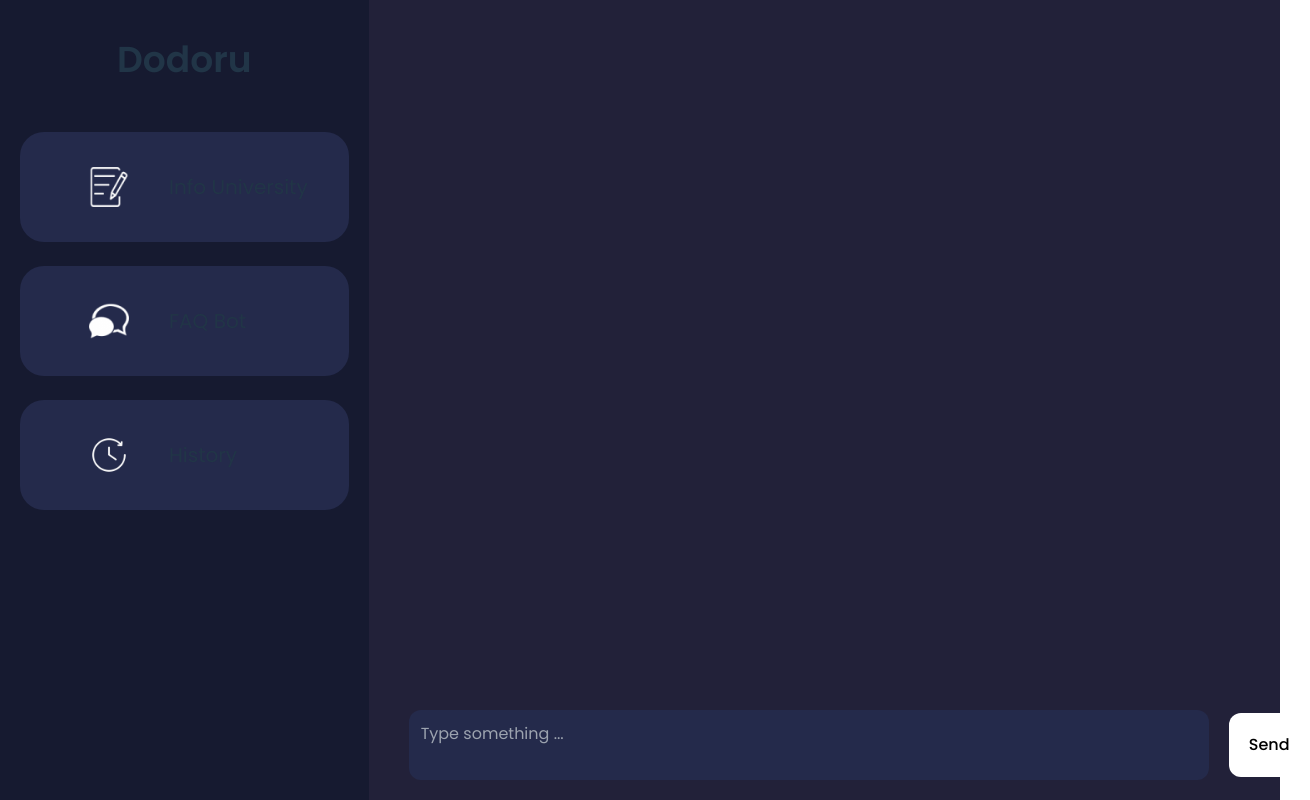
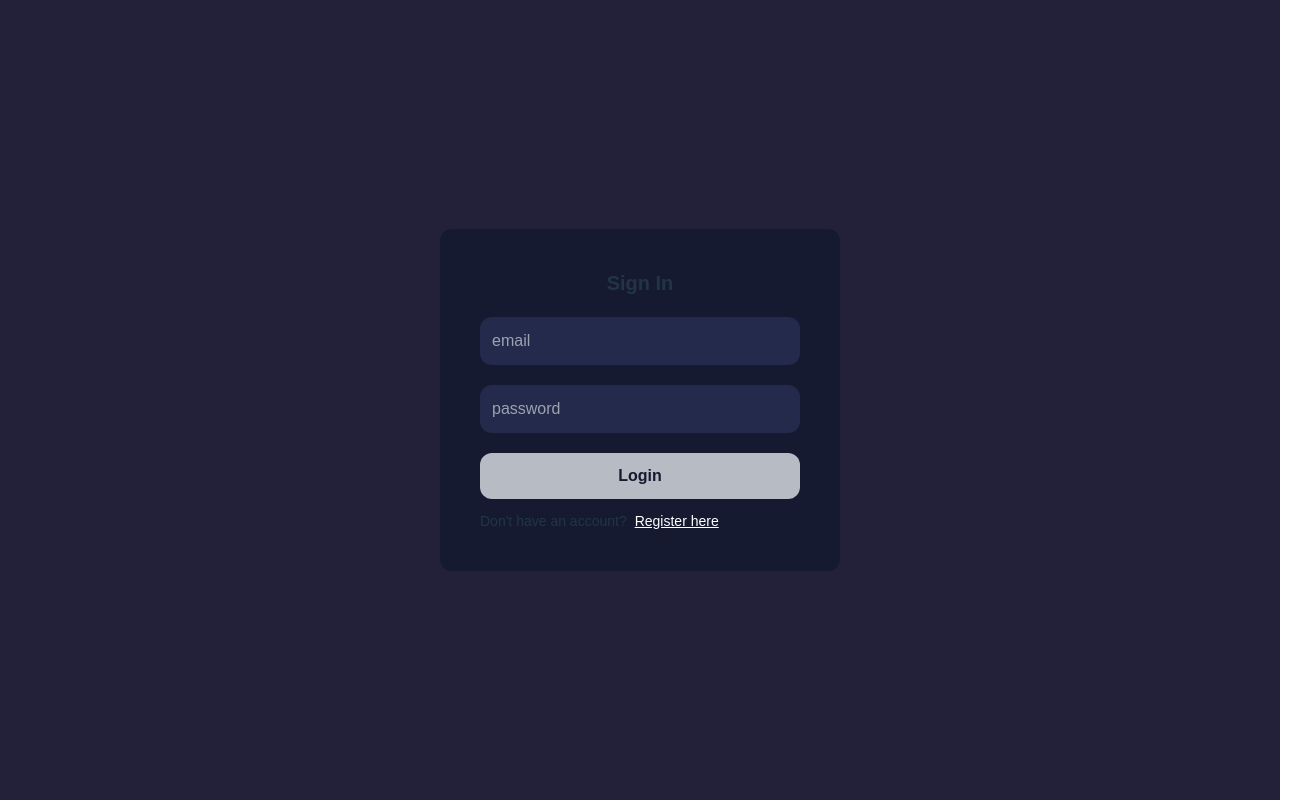
Before and after one commit to kensunjaya/Technoscape_Hackathon, a React (Vite) app: page / in a window 1280 px wide. Shown: the whole page, 1310 px wide, since content can reach past the window. Built offline with nearby package versions, Linux system fonts and the light colour scheme.

Commit message:
firebase init

```diff
--- a/package.json
+++ b/package.json
@@ -13,6 +13,7 @@
     "@google/generative-ai": "^0.12.0",
     "@xenova/transformers": "^2.17.2",
     "dotenv": "^16.4.5",
+    "firebase": "^10.12.2",
     "react": "^18.2.0",
     "react-dom": "^18.2.0",
     "react-router-dom": "^6.23.1",
--- a/src/App.jsx
+++ b/src/App.jsx
@@ -3,13 +3,14 @@ import Faq from "./pages/Faq";
 import History from "./pages/History";
 import { BrowserRouter as Router, Route, Routes } from "react-router-dom";
 import Info from "./pages/Info";
+import Login from "./pages/Login";
 
 function App() {
   return (
     <>
       <Router>
         <Routes>
-          <Route path="/" element={<Faq />} />
+          <Route path="/" element={<Login />} />
           <Route path="/info" element={<Info />} />
           <Route path="/history" element={<History />} />
         </Routes>
--- /dev/null
+++ b/src/context/AuthContext.jsx
@@ -0,0 +1,4 @@
+import { createContext } from "react";
+import "firebase/auth";
+
+export const AuthContext = createContext();
--- /dev/null
+++ b/src/firebaseSetup.js
@@ -0,0 +1,25 @@
+// Import the functions you need from the SDKs you need
+import { getAuth } from "firebase/auth";
+import { initializeApp } from "firebase/app";
+import { getFirestore, collection, addDoc } from "firebase/firestore";
+
+// TODO: Add SDKs for Firebase products that you want to use
+// https://firebase.google.com/docs/web/setup#available-libraries
+
+// Your web app's Firebase configuration
+const firebaseConfig = {
+  apiKey: "AIzaSyApsRlDTR2lG2KHTZaEcHPtrtSb6iJD1UA",
+  authDomain: "dodoru-28c37.firebaseapp.com",
+  projectId: "dodoru-28c37",
+  storageBucket: "dodoru-28c37.appspot.com",
+  messagingSenderId: "124518029812",
+  appId: "1:124518029812:web:67ac567bc6051b688901a1"
+};
+
+// Initialize Firebase
+// Initialize Firebase
+const app = initializeApp(firebaseConfig);
+const db = getFirestore(app);
+const auth = getAuth(app);
+
+export { app, auth, db, collection, addDoc };
--- a/src/pages/Faq.jsx
+++ b/src/pages/Faq.jsx
@@ -67,7 +67,7 @@ function Faq() {
         setPrompt('');
         console.log(newHistory);
 
-        const chat = model.startChat({ history: newHistory, generationConfig: { maxOutputTokens: 200 } });
+        const chat = model.startChat({ history: newHistory, generationConfig: { maxOutputTokens: 250 } });
         const result = await chat.sendMessage(tempPrompt);
         const res = await result.response;
         const text = await res.text(); // Await the text response
--- /dev/null
+++ b/src/pages/Login.jsx
@@ -0,0 +1,90 @@
+import { useNavigate } from "react-router";
+import { auth, db } from "../firebaseSetup"
+import { useContext, useState } from "react";
+import { AuthContext } from "../context/AuthContext";
+import { signInWithEmailAndPassword } from "firebase/auth";
+import { Link } from "react-router-dom";
+import { doc, getDoc } from "firebase/firestore";
+import { BeatLoader } from "react-spinners";
+
+const Login = () =>{
+  const navigate = useNavigate();
+  const user = useContext(AuthContext);
+  const [errorMsg, setErrorMsg] = useState("");
+
+  const [email, setEmail] = useState("");
+  const [password, setPassword] = useState("");
+  const [loading, setLoading] = useState(false);
+
+  const signIn = async () => {
+    if (email === "" || password === "") {
+      setErrorMsg("Please fill in all required fields!");
+      return;
+    }
+    try {
+      setLoading(true);
+      await signInWithEmailAndPassword(auth,
+        email,
+        password
+      );
+      const userData = await getUser();
+      user.setUserData(userData);
+      setErrorMsg("");
+      navigate("/")
+    } catch (error) {
+      console.error(error);
+      setErrorMsg((error).message.slice(10));
+    } finally {
+      setLoading(false);
+    }
+  };
+
+  const getUser = async () => {
+    try {
+      const docRef = doc(db, "users", email);
+      const docSnap = await getDoc(docRef);
+      if (docSnap.exists()) {
+        return docSnap.data();
+      } else {
+        console.log("Data does not exist in database!");
+        return null;
+      }
+    } catch (e) {
+      console.error("Error getting document:", e);
+      return null;
+    }
+  };
+
+  return (
+    <div className="w-screen h-screen flex justify-center items-center bg-background font-sans">
+      <form className="form-content p-10 min-w-[40vh] bg-bluepale rounded-xl bg-blueform">
+        <div className="font-semibold text-xl pb-5 w-full text-center">Sign In</div>
+        {loading && (
+          <div className="absolute inset-0 flex items-center justify-center bg-opacity-50 bg-black">
+            <BeatLoader loading={loading} size={25} color="white" margin={5}/>
+          </div>
+        )}
+
+        <div className="form-group pb-5 w-full">
+          <input type="email" id="formEmail" placeholder="email" className="p-3 rounded-xl bg-bluefield text-white w-full" value={email} onChange={(e) => setEmail(e.target.value)} />
+        </div>
+        <div className="form-group pb-5 min-w-[20rem]">
+          <input type="password" id="formPassword" placeholder="password" className="p-3 rounded-xl bg-bluefield text-white w-full" value={password} onChange={(e) => setPassword(e.target.value)} />
+        </div>
+
+        {errorMsg !== "" && <div className="text-red-400 mb-5">{errorMsg}</div>}
+        <div>
+          <button onClick={signIn} type="button" className="btn btn-primary rounded-xl mr-5 bg-graysbtn text-blueform font-semibold w-full">
+            Login
+          </button>
+          <div className="flex pt-3">
+            <div className="pr-2 text-sm">Don't have an account? </div>
+            <Link to="/signin" className="text-white text-sm underline">Register here</Link>
+          </div>
+        </div>
+      </form>
+    </div>
+  );
+}
+
+export default Login
--- /dev/null
+++ b/src/provider/AuthProvider.jsx
@@ -0,0 +1,24 @@
+import { useEffect, useState, ReactNode } from "react";
+import { AuthContext } from '../context/AuthContext'
+import { auth } from "../firebaseSetup";
+import { onAuthStateChanged } from "firebase/auth";
+
+
+
+export const AuthProvider = ({ children }) => {
+  const [user, setUser] = useState(null);
+  const [userData, setUserData] = useState({
+    nama: "Not Logged In",
+    email:"null@mail.com",
+  });
+
+  useEffect(() => {
+    const unsubscribe = onAuthStateChanged(auth, (firebaseUser) => {
+      setUser(firebaseUser);
+    });
+
+    return unsubscribe;
+  }, []);
+
+  return <AuthContext.Provider value={{userData, user, setUserData}}>{children}</AuthContext.Provider>;
+};
--- a/tailwind.config.js
+++ b/tailwind.config.js
@@ -18,6 +18,8 @@ export default {
         'lightpurple': '#8D90FF',
         'reds': '#E00000',
         'lightblue': '#00B3FF',
+        'blueform': '#161A30',
+        'graysbtn': '#B6BBC4',
       },
       fontFamily: {
         sans: ["Poppins", "sans-serif"],
```
Also changed, not shown: 1 other file (tests, documents, lock files or other folders).
